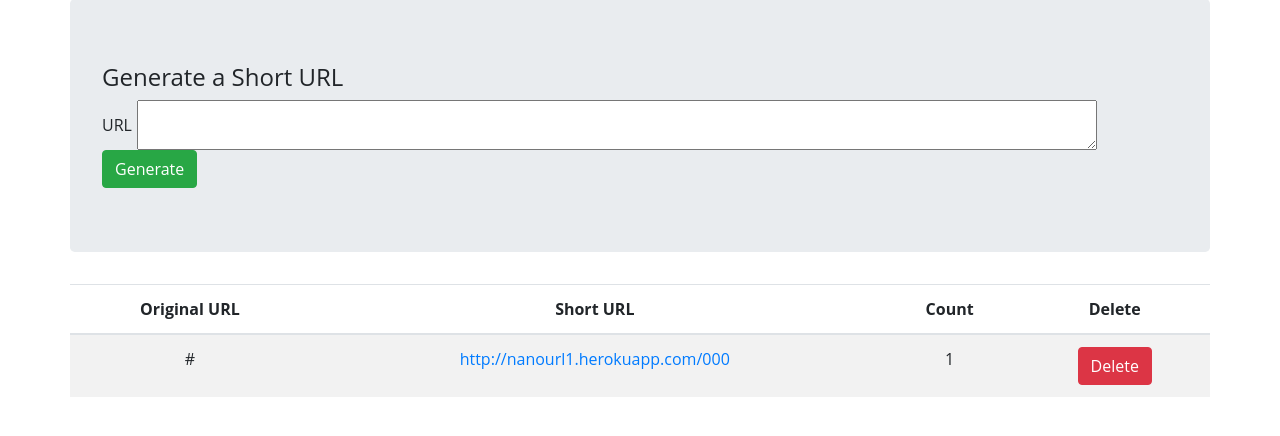
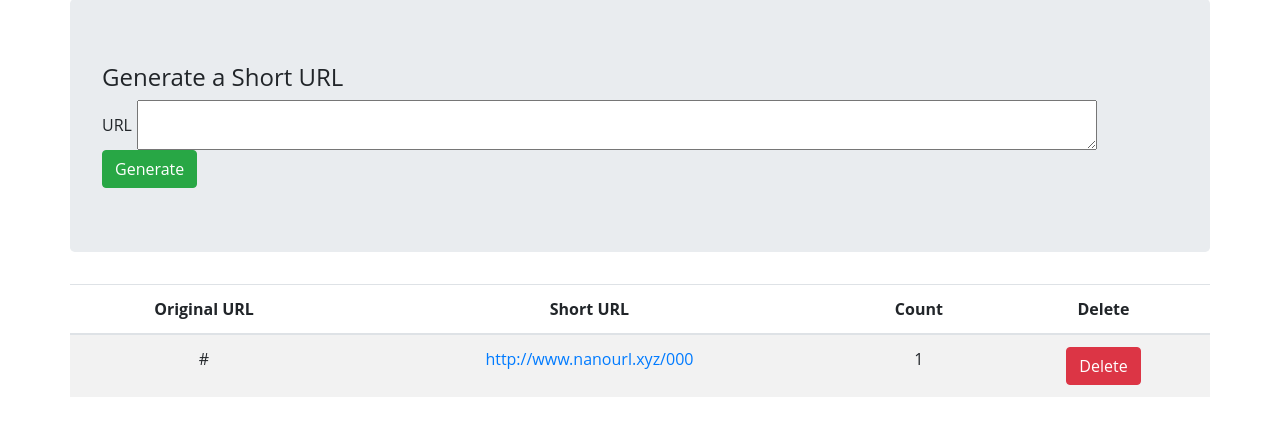
Before and after one commit to devanshumevada/nanourl, a Flask app: template templates/dashboard.html in a window 1280 px wide. Shown: the part 87-523 px from the top of the page. Run offline with Flask 2, Linux system fonts and the light colour scheme; the template is opened without the code that fills it: most values are stand-ins (such as "Sample title", 1, 10 or a date in 2020); some libraries are stand-ins or nearby versions.

Commit message:
custom domain changes

```diff
--- a/templates/dashboard.html
+++ b/templates/dashboard.html
@@ -47,6 +47,7 @@
         <h4 align='center'>You don't have any links</h4>
 
       {% else %}
+      <div class="table-responsive">
       <table class="table table-striped">
         <thead align="center">
             <th scope="col">Original URL</th>
@@ -56,15 +57,16 @@
         </thead>
         <tbody>
           {% for link in links %}
-              <tr align="center">
+              <tr align="center" style="max-width: 100%;">
                 <td>{{link['url']}}</td>
-                <td><a href="/{{link['short_code']}}" target="_blank">http://nanourl1.herokuapp.com/{{link['short_code']}}</a></td>
+                <td><a href="/{{link['short_code']}}" target="_blank">http://www.nanourl.xyz/{{link['short_code']}}</a></td>
                 <td>{{link['count']}}</td>
                 <td><a class="btn btn-danger" href="/{{link['_id']|string}}/delete">Delete</a></td>
               </tr>
           {% endfor %}
         </tbody>
         </table>
+        </div>
       {% endif %}
       </div>
   </div>
```
